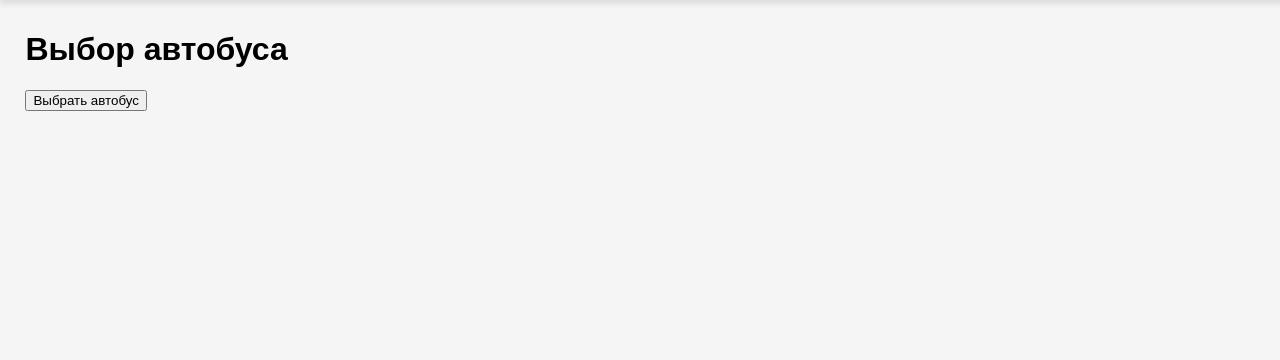
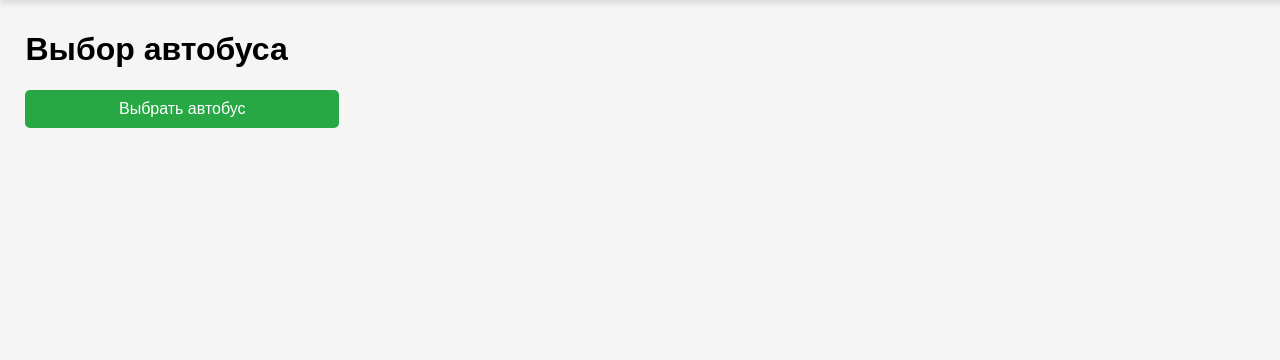
Before and after one commit to Korobka15/VKV, a Flask app: page /autobus in a window 1280 px wide. Shown: the part 60-420 px from the top of the page. Run offline with Flask 3, Linux system fonts and the light colour scheme.

Commit message:
jzadawdaw

```diff
--- a/static/styles.css
+++ b/static/styles.css
@@ -343,3 +343,18 @@ body.login-page {
 .bus-item:hover {
     background: #0056b3;
 }
+
+.button {
+    width: 25%;
+    padding: 10px;
+    background-color: #28a745;
+    border: none;
+    color: white;
+    font-size: 16px;
+    border-radius: 5px;
+    cursor: pointer;
+}
+
+.button:hover {
+    background-color: #218838;
+}
--- a/templates/autobus.html
+++ b/templates/autobus.html
@@ -25,7 +25,7 @@
 
     <div class="content">
         <h1>Выбор автобуса</h1>
-        <button onclick="openModal()" class="dropbtn">Выбрать автобус</button>
+        <button onclick="openModal()" class="button">Выбрать автобус</button>
 
         <!-- Модальное окно -->
         <div id="busModal" class="modal">
```
